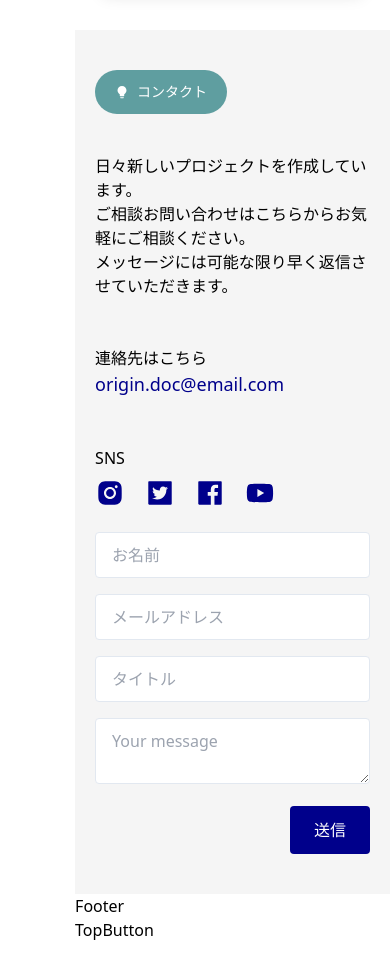
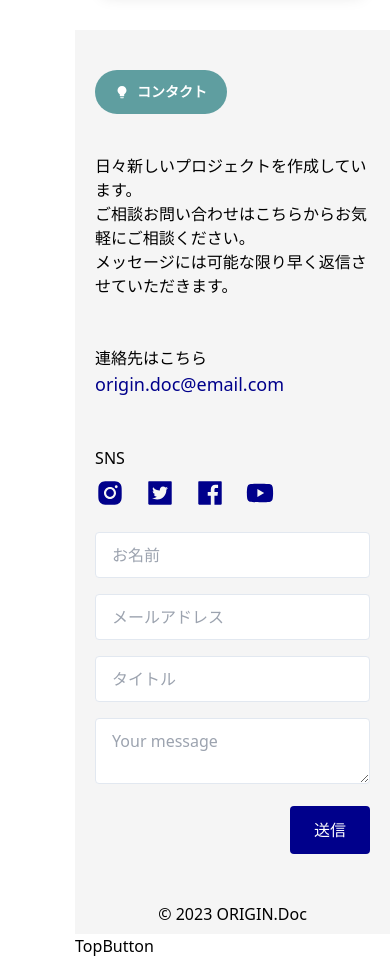
Before and after one commit to tanakakundagane/NewPortofolio, a Next.js app: page / in a window 390 px wide. Shown: the part 4305-5263 px from the top of the page. Built offline with nearby package versions, Linux system fonts and the light colour scheme.

Commit message:
footer.tsxの作成

```diff
--- a/src/app/components/Contact.tsx
+++ b/src/app/components/Contact.tsx
@@ -43,7 +43,7 @@ const Contact: React.FC = () => {
       <div className="max-w-7xl mx-auto">
         {/* セクション タイトル*/}
         <div className="inline-block">
-          <p className="bg-cadetblue text-white text-sm font-medium py-3 px-5 rounded-full flex items-center gap-2 mb-10">
+          <p className="bg-cadetblue text-white text-sm font-bold py-3 px-5 rounded-full flex items-center gap-2 mb-10 ">
             <span>
               <AiFillBulb />
             </span>
--- a/src/app/components/Footer.tsx
+++ b/src/app/components/Footer.tsx
@@ -1,9 +1,11 @@
-import React from 'react'
+import React from "react";
 
-const Footer = () => {
+function Footer() {
   return (
-    <div>Footer</div>
-  )
+    <div className="w-full text-center bg-whitesmoke py-2 md:hidden">
+      <p>© 2023 ORIGIN.Doc</p>
+    </div>
+  );
 }
 
-export default Footer
+export default Footer;
--- a/src/data/projects.ts
+++ b/src/data/projects.ts
@@ -19,7 +19,7 @@ export const projects = [
   },
   {
     id: 4,
-    title: 'site',
+    title: 'site4',
     image: '/images/motion.png',
     url: 'https://framer-motion-tutorial-mu.vercel.app/',
   },
```
